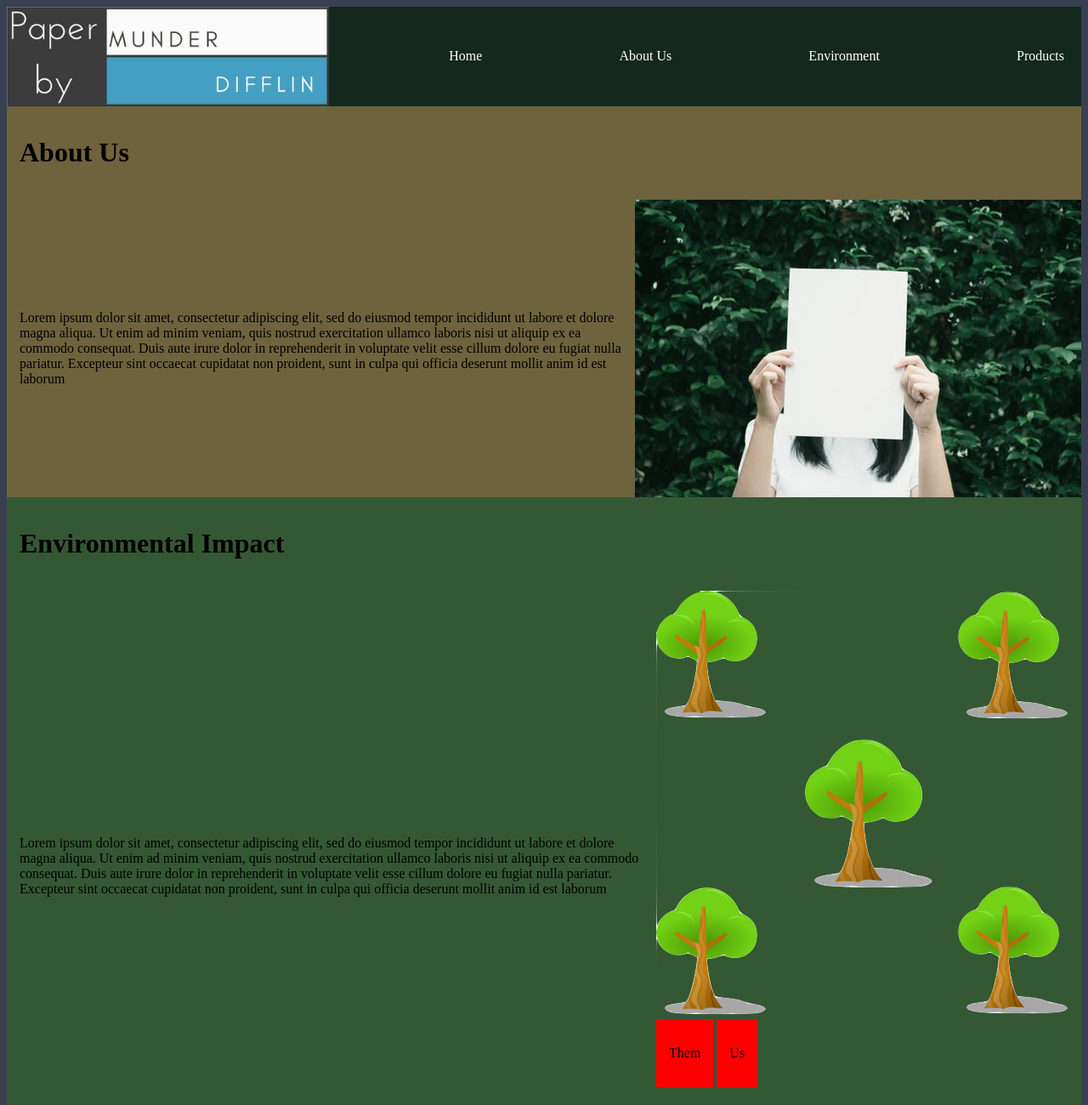
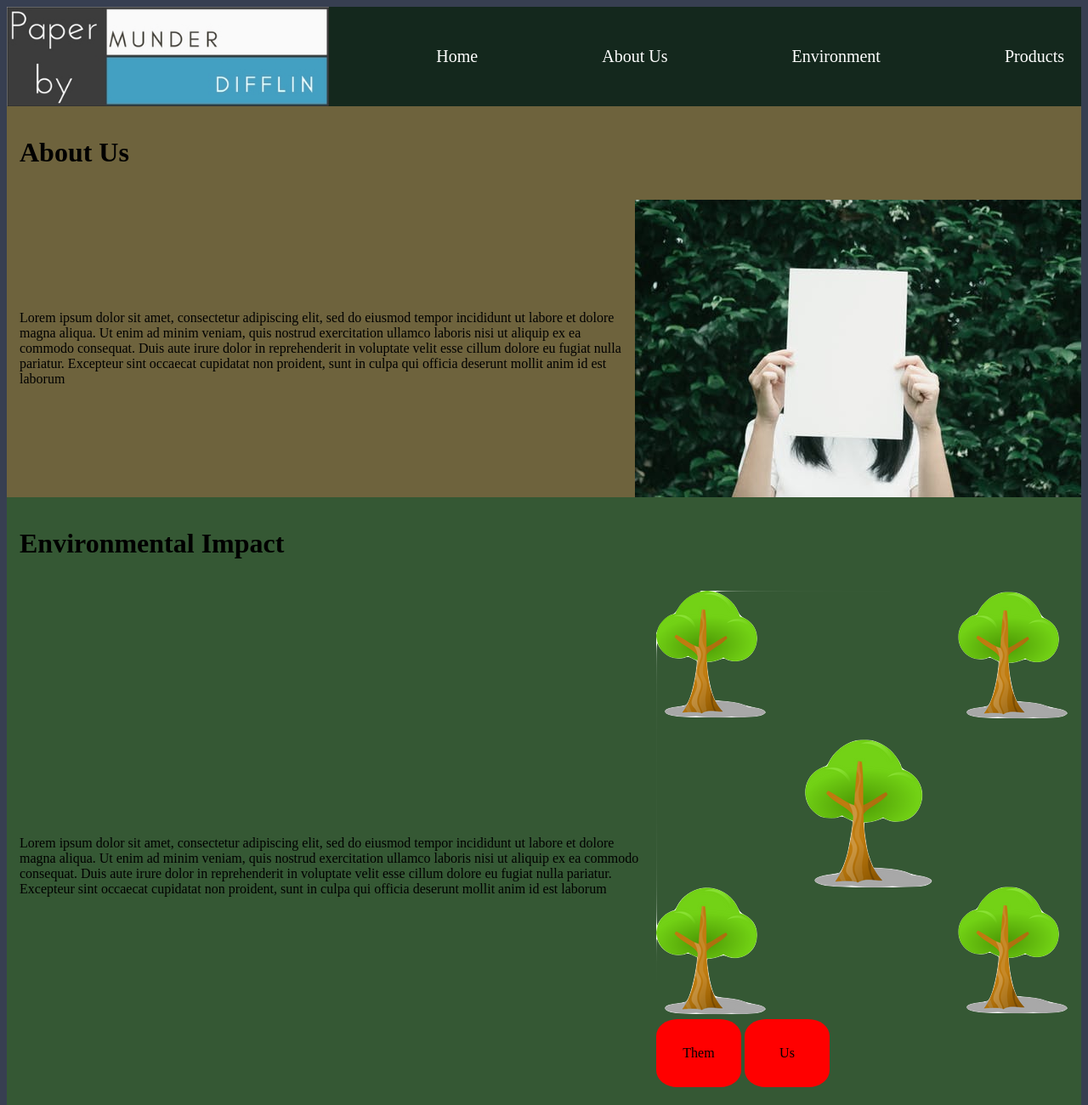
Before and after one commit to mtadams007/Dunder-Mifflin-project, a plain HTML site: page index.html in a window 1280 px wide. Shown: the top 1300 px of the page at 85% size. Drawn offline with Linux system fonts and the light colour scheme.

Commit message:
navigation links added, some finishing touches needed

```diff
--- a/index.html
+++ b/index.html
@@ -10,10 +10,10 @@
 
   <header>
     <img id="logo" src="images/logo.jpg" alt="spiffy logo">
-    <a>Home</a>
-    <a>About Us</a>
-    <a>Environment</a>
-    <a>Products</a>
+    <a href="#logo">Home</a>
+    <a href="#aboutUs">About Us</a>
+    <a href="#environment">Environment</a>
+    <a href="#products">Products</a>
   </header>
 
   <div id="aboutUs">
@@ -29,14 +29,18 @@
     <section class="subSection">
       <p>Lorem ipsum dolor sit amet, consectetur adipiscing elit, sed do eiusmod tempor incididunt ut labore et dolore magna aliqua. Ut enim ad minim veniam, quis nostrud exercitation ullamco laboris nisi ut aliquip ex ea commodo consequat. Duis aute irure dolor in reprehenderit in voluptate velit esse cillum dolore eu fugiat nulla pariatur. Excepteur sint occaecat cupidatat non proident, sunt in culpa qui officia deserunt mollit anim id est laborum</p>
       <!--This will be interactive game hopefully  -->
-        <section id="interactive">
-          <img id="forest" src="images/FieldOfTrees.png">
+      <section>
+        <!-- picture of trees -->
+        <img src="images/FieldOfTrees.png">
+        <!-- The button that shows the competitiors -->
         <div class="gameButton" id="them">
           <p>Them</p>
         </div>
+        <!-- This is our button that returns the tree -->
         <div class="gameButton" id="us">
           <p>Us</p>
         </div>
+        <!-- These are all the blocks that will cover up the trees they fell -->
         <article class="treeKiller" id="treeKiller1">
         </article>
         <article class="treeKiller" id="treeKiller2">
@@ -48,11 +52,12 @@
         <article class="treeKiller" id="treeKiller5">
         </article>
       </section>
-        </section
+    </section>
   </div>
 
 
   <div id="products">
+    <!-- scrolls left -->
     <div id="buttonLeft">
       <h2> < </h2>
     </div>
@@ -63,6 +68,7 @@
       </section>
       <h3 class="=product">Some of our wonderful products</h3>
     </section>
+    <!-- scrolls right -->
     <div id="buttonRight">
       <h2> > </h2>
     </div>
--- a/main.css
+++ b/main.css
@@ -4,6 +4,10 @@ body {
 
 a {
   margin: 20px;
+  color: white;
+  text-decoration: none;
+  font-size: 20px;
+
 }
 
 div {
@@ -107,11 +111,27 @@ footer {
   animation: slideFromLeft 1s forwards;
 }
 
+/* #them {
+  float:left;
+  margin-left: 20px;
+}
+
+#us {
+  float: right;
+  margin-right: 20px;
+} */
+
 .gameButton {
   background-color: red;
+  width: 100px;
+  /* display: inline-block; */
+  border-radius: 25%;
+  text-align: center;
   display: inline-block;
+
 }
 
+/* TreeKillers are the block that covers up the tree I'm killing */
 
 #treeKiller1 {
   background-color: #355834;
@@ -176,6 +196,8 @@ footer {
   padding: 0;
 }
 
+/* the quotes cycle through. the delay is made so that they come one at a time and the margin is so that they are all in the same spot */
+
 #quote1 {
   opacity: 0;
   animation: quoteCycle 20s forwards infinite;
@@ -184,7 +206,7 @@ footer {
 #quote2 {
   margin-top: -70px;
   opacity: 0;
-  animation: quoteCycle 20s forwards; infinite;
+  animation: quoteCycle 20s forwards infinite;
   animation-delay: 5s;
 }
 
@@ -202,15 +224,15 @@ footer {
   animation-delay: 15s;
 }
 
+/* The oncelers kill trees */
+
 .onceler1 {
   animation: onceler 20s forwards;
 }
-
 .onceler2 {
   animation: onceler 20s forwards;
   animation-delay: 3s;
 }
-
 .onceler3 {
   animation: onceler 20s forwards;
   animation-delay: 6s;
@@ -224,7 +246,10 @@ footer {
   animation-delay: 12s;
 }
 
-.lorax1 {
+
+/* All this turned out to be useless */
+
+/* .lorax1 {
   animation: lorax 20s forwards;
 }
 
@@ -244,7 +269,7 @@ footer {
 .lorax5 {
   animation: lorax 20s forwards;
   animation-delay: 12s;
-}
+} */
 
 @keyframes slideFromLeft {
   from {left: -150%;}
@@ -256,6 +281,7 @@ footer {
   to {right: 0%;}
 }
 
+/* cycles through quotes */
 @keyframes quoteCycle {
   0% {opacity: 0;}
   5% {opacity: 1;}
@@ -273,8 +299,12 @@ footer {
   15% {opacity: 1;}
   100% {opacity: 1;}
 }
+
+/* Also an unnecessary keyframe
+
+
 @keyframes lorax {
   0% {opacity: 1;}
   15% {opacity: 0;}
   100% {opacity: 0;}
-}
+} */
--- a/main.js
+++ b/main.js
@@ -1,5 +1,3 @@
-const quotation = document.getElementById('quote');
-
 const moveLeft = document.getElementById('buttonLeft');
 const moveRight = document.getElementById('buttonRight');
 
```
Also changed, not shown: 2 other files. Lines whose indentation alone changed are shown as unchanged.
